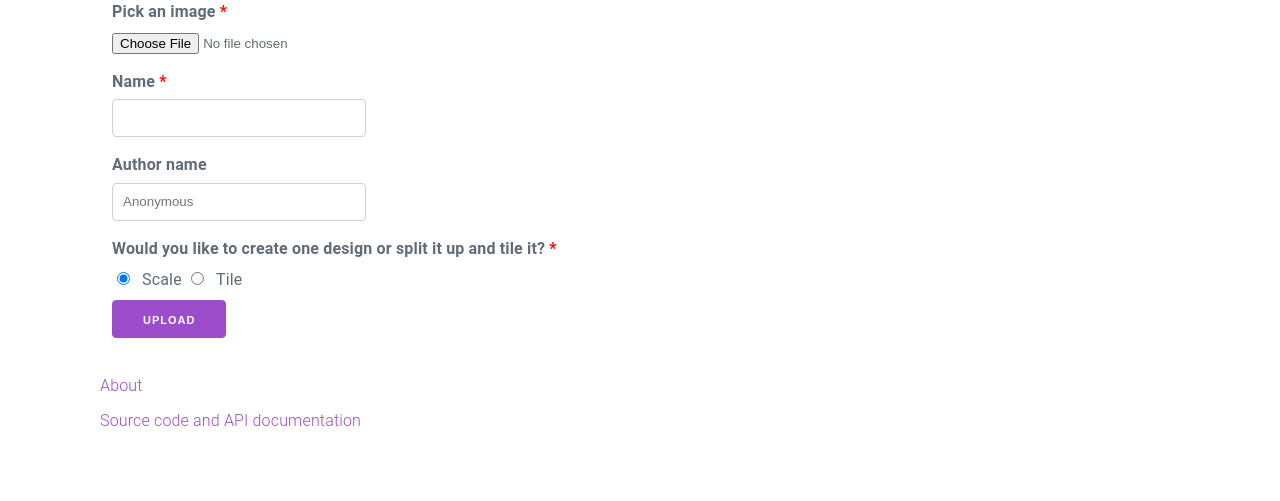
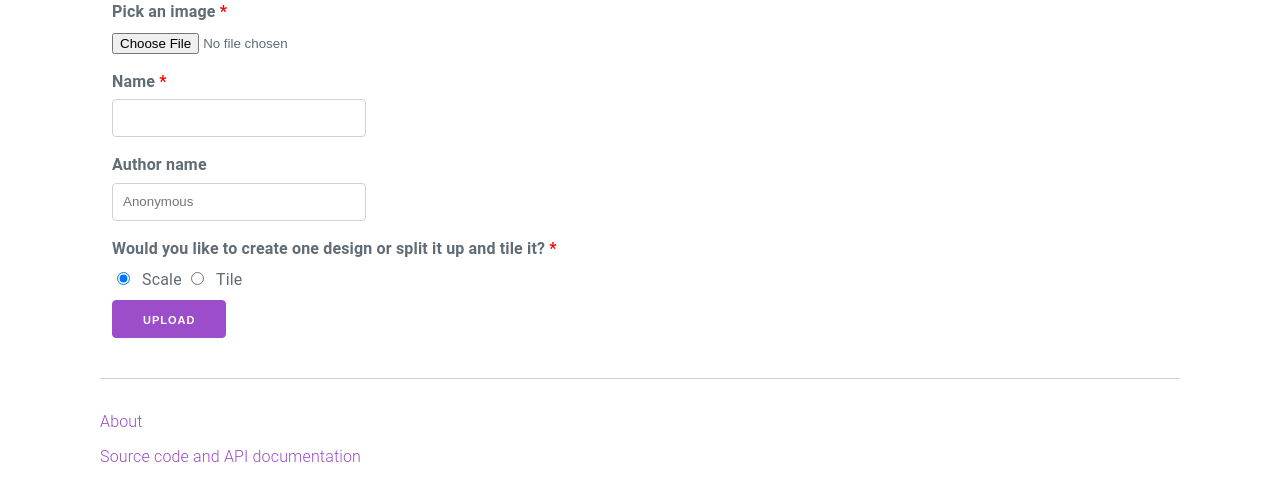
Before and after one commit to acplaza/acplaza, a Flask app: page /create-design/basic-design in a window 1280 px wide. Shown: the part 84-585 px from the top of the page. Run offline with Flask 2, Linux system fonts and the light colour scheme; the visitor is signed in with stand-in values (Sample User, id 1); parts of the project's set-up code (start-up, migrations or seed data) failed here and were passed over; some libraries are stand-ins or nearby versions.

Commit message:
add <hr> to bottom of each page

```diff
--- a/static/css/styles.css
+++ b/static/css/styles.css
@@ -29,6 +29,9 @@ nav ul {
 	background-color: #007bff;
 	color: white;
 	padding: 1rem;
+}
+hr {
+	border-top: 0.1rem solid #d1d1d1;
 }
 
 /*
--- a/templates/base.html
+++ b/templates/base.html
@@ -16,6 +16,7 @@
 			{% block content %}
 			{% endblock %}
 		</main>
+		<hr>
 		<footer>
 			{% block footer %}
 				<nav><ul>
```
